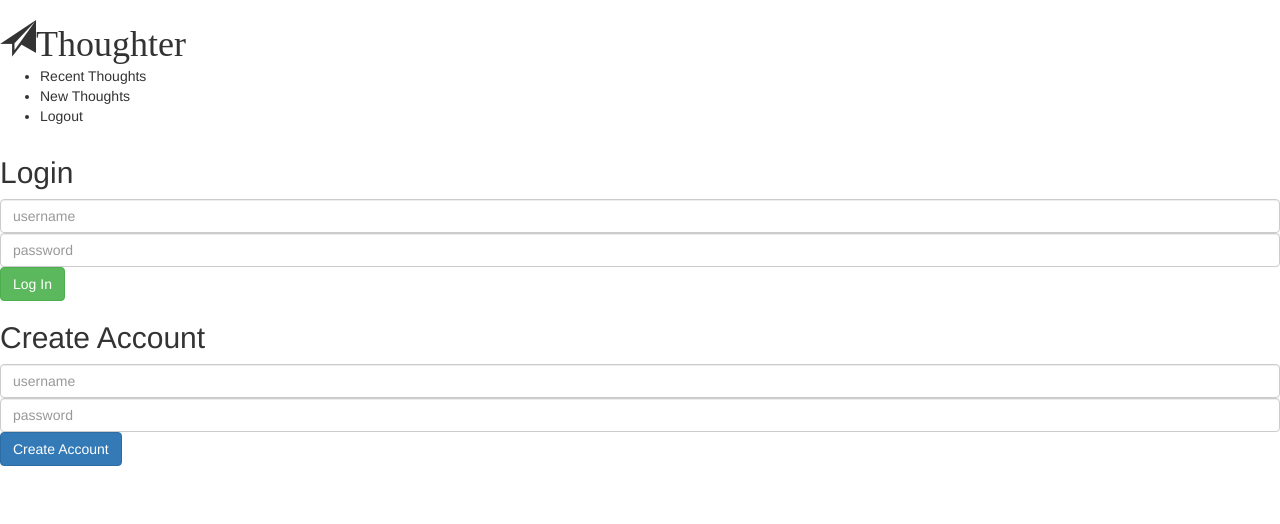
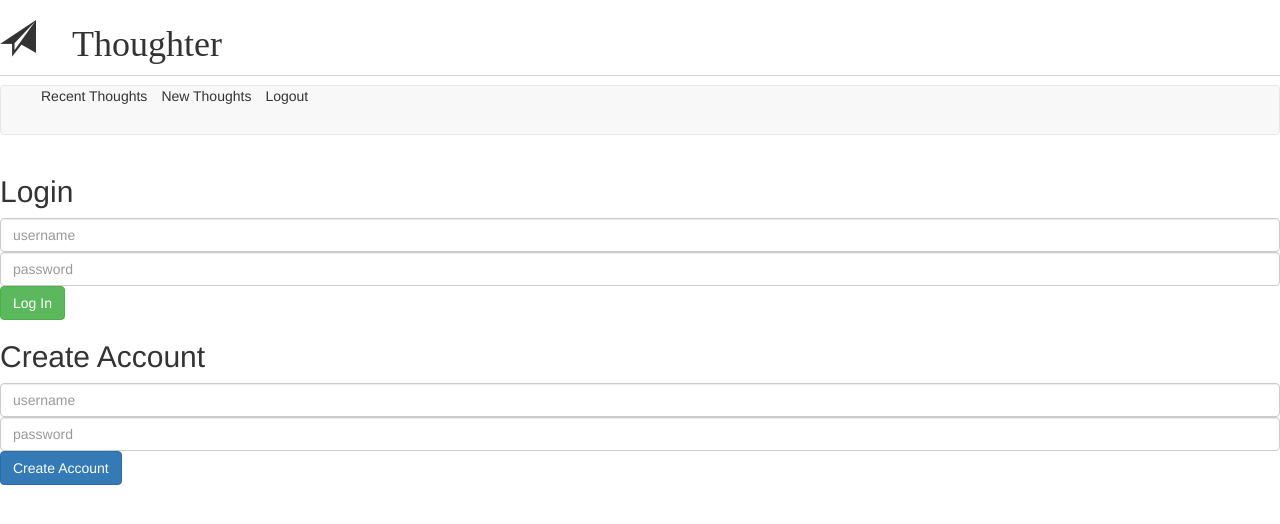
Before and after one commit to Team-JSSS/Thoughter, a plain HTML site: page src/index.html in a window 1280 px wide. Drawn offline with nearby package versions, Linux system fonts and the light colour scheme.

Commit message:
Preleminary theme styles

```diff
--- /dev/null
+++ b/src/css/sass/header.scss
@@ -0,0 +1,23 @@
+header {
+
+.glyphicon{
+    display: block;
+
+}
+
+  h1{
+    border-bottom: 1px solid #d5cfd5;
+    padding-bottom: .5em;
+
+  }
+  ul {
+    display: flex;
+    margin-right: 1em;
+    list-style: none;
+
+  }
+  li{
+    margin-right: 1em;
+
+  }
+}
--- a/src/css/sass/main.scss
+++ b/src/css/sass/main.scss
@@ -0,0 +1,4 @@
+
+//for all html files
+// @import "variables";
+@import "header";
--- a/src/index.html
+++ b/src/index.html
@@ -5,11 +5,12 @@
     <title>Thoughter</title>
 
     <link rel="stylesheet" href="https://maxcdn.bootstrapcdn.com/bootstrap/3.3.7/css/bootstrap.min.css" integrity="sha384-BVYiiSIFeK1dGmJRAkycuHAHRg32OmUcww7on3RYdg4Va+PmSTsz/K68vbdEjh4u" crossorigin="anonymous">
+    <link rel='stylesheet' type='text/css' href='css/main.css'>
   </head>
   <body>
     <header>
-      <h1 class='glyphicon glyphicon-send'>Thoughter</h1>
-      <nav>
+      <h1 class='glyphicon glyphicon-send'> Thoughter</h1>
+      <nav class='navbar navbar-default'>
         <ul>
           <li>Recent Thoughts</li>
           <li>New Thoughts</li>
```
Also changed, not shown: src/css/main.css, src/css/sass/variables.scss (added), 1 other file.
